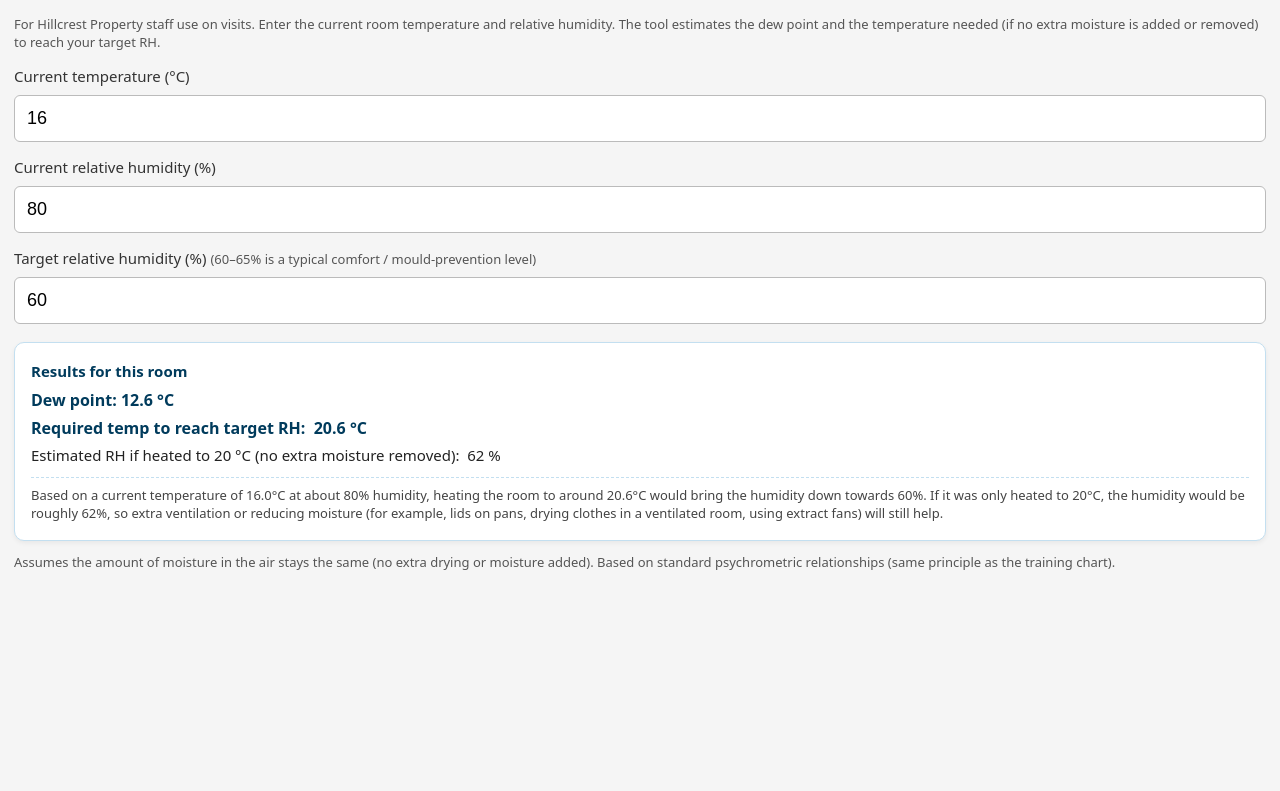
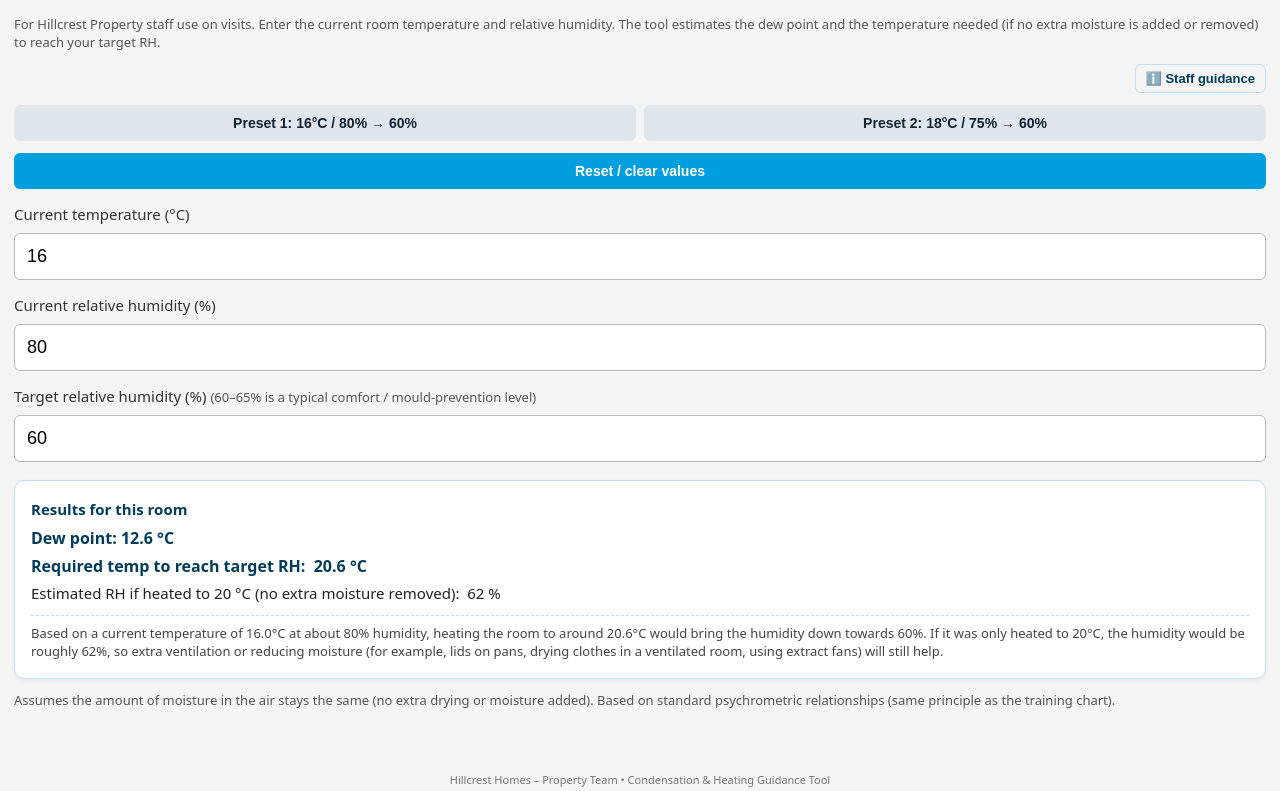
Before and after one commit to rossfindlay23/hillcrest-condensation, a plain HTML site: page index.html in a window 1280 px wide. Shown: the part 134-925 px from the top of the page. Before the commit the page ends 800 px from the top, so only its background shows below. Drawn offline with Linux system fonts and the light colour scheme.

Commit message:
Update index.html

```diff
--- a/index.html
+++ b/index.html
@@ -23,7 +23,7 @@
     .page {
       width: 100%;
       margin: 0;
-      padding: 0 14px 30px;
+      padding: 0 14px 40px;
       box-sizing: border-box;
     }
 
@@ -131,6 +131,67 @@
       font-size: 13px;
       color: #444;
     }
+
+    .btn-row {
+      display: flex;
+      flex-wrap: wrap;
+      gap: 8px;
+      margin-top: 12px;
+      margin-bottom: 4px;
+    }
+
+    .btn {
+      flex-grow: 1;
+      text-align: center;
+      padding: 10px 8px;
+      border-radius: 6px;
+      border: none;
+      font-size: 14px;
+      font-weight: 600;
+      cursor: pointer;
+    }
+
+    .btn-primary {
+      background: var(--hc-blue);
+      color: #fff;
+    }
+
+    .btn-secondary {
+      background: #e0e7ec;
+      color: #123;
+    }
+
+    .btn-outline {
+      background: transparent;
+      border: 1px solid #c3dff0;
+      color: var(--hc-navy);
+    }
+
+    .btn:active {
+      opacity: 0.8;
+    }
+
+    .info-toggle {
+      margin-top: 6px;
+      text-align: right;
+    }
+
+    .info-toggle button {
+      font-size: 13px;
+      padding: 6px 10px;
+    }
+
+    #staffInfo {
+      margin-top: 10px;
+      display: none;
+    }
+
+    footer {
+      text-align: center;
+      font-size: 11px;
+      color: #777;
+      padding: 10px 0 4px;
+    }
   </style>
 </head>
 
@@ -151,6 +212,48 @@
       relative humidity. The tool estimates the dew point and the temperature needed
       (if no extra moisture is added or removed) to reach your target RH.
     </p>
+
+    <div class="info-toggle">
+      <button class="btn btn-outline" type="button" onclick="toggleStaffInfo()">
+        ℹ️ Staff guidance
+      </button>
+    </div>
+
+    <div id="staffInfo" class="card">
+      <div class="card-header">Quick staff guidance</div>
+      <div class="result-line">
+        1. Take a reading of room temperature and relative humidity (ideally at breathing height, away from windows).
+      </div>
+      <div class="result-line">
+        2. Enter the values below and choose a target RH (60–65% is a good comfort and mould-prevention level).
+      </div>
+      <div class="result-line">
+        3. Use the “Required temperature” result to discuss realistic heating settings with the tenant.
+      </div>
+      <div class="result-line">
+        4. If the required temperature is high, also stress ventilation and moisture reduction:
+        lids on pans, using extract fans, avoiding drying clothes in small unventilated rooms, etc.
+      </div>
+      <div class="result-line">
+        5. The “RH at 20°C” gives a quick sense of whether simply heating to 20°C will be enough or
+        whether extra drying/ventilation is still needed.
+      </div>
+    </div>
+
+    <div class="btn-row">
+      <button class="btn btn-secondary" type="button" onclick="setPreset(16, 80, 60)">
+        Preset 1: 16°C / 80% → 60%
+      </button>
+      <button class="btn btn-secondary" type="button" onclick="setPreset(18, 75, 60)">
+        Preset 2: 18°C / 75% → 60%
+      </button>
+    </div>
+
+    <div class="btn-row">
+      <button class="btn btn-primary" type="button" onclick="resetForm()">
+        Reset / clear values
+      </button>
+    </div>
 
     <label>
       Current temperature (°C)
@@ -199,6 +302,10 @@
     </p>
   </div>
 
+  <footer>
+    Hillcrest Homes – Property Team • Condensation &amp; Heating Guidance Tool
+  </footer>
+
   <script>
     // Saturation vapour pressure (kPa) over water – Tetens formula
     function satVapPressure(T) {
@@ -241,19 +348,14 @@
         return;
       }
 
-      // Current saturation vapour pressure at temperature t
       const es = satVapPressure(t);
-      // Actual vapour pressure (kPa)
       const e = (rh / 100) * es;
 
-      // Dew point: where RH would be 100% with same vapour pressure
       const dewpoint = tempFromSatVapPressure(e);
 
-      // Required temp so that RH = targetRh with same vapour pressure
       const esReq = e * (100 / targetRh);
       const requiredTemp = tempFromSatVapPressure(esReq);
 
-      // RH at 20°C with same moisture (handy reference)
       const es20 = satVapPressure(20);
       const rhAt20 = (e / es20) * 100;
 
@@ -272,6 +374,25 @@
       }
     }
 
+    function setPreset(t, rh, targetRh) {
+      document.getElementById("temp").value = t;
+      document.getElementById("rh").value = rh;
+      document.getElementById("targetRh").value = targetRh;
+      calc();
+    }
+
+    function resetForm() {
+      document.getElementById("temp").value = "";
+      document.getElementById("rh").value = "";
+      document.getElementById("targetRh").value = 60;
+      calc();
+    }
+
+    function toggleStaffInfo() {
+      const el = document.getElementById("staffInfo");
+      el.style.display = (el.style.display === "none" || el.style.display === "") ? "block" : "none";
+    }
+
     document.addEventListener("input", function (e) {
       if (e.target.matches("input")) calc();
     });
```
